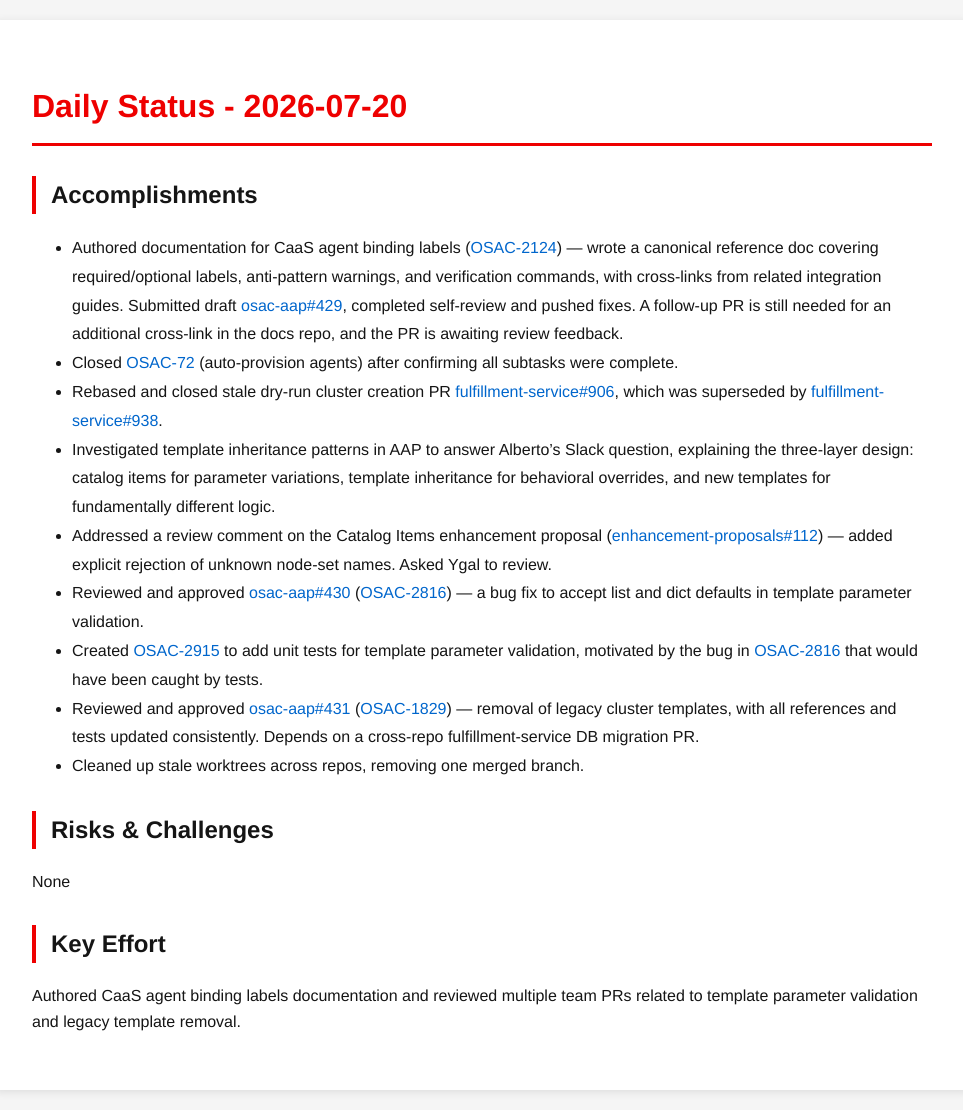
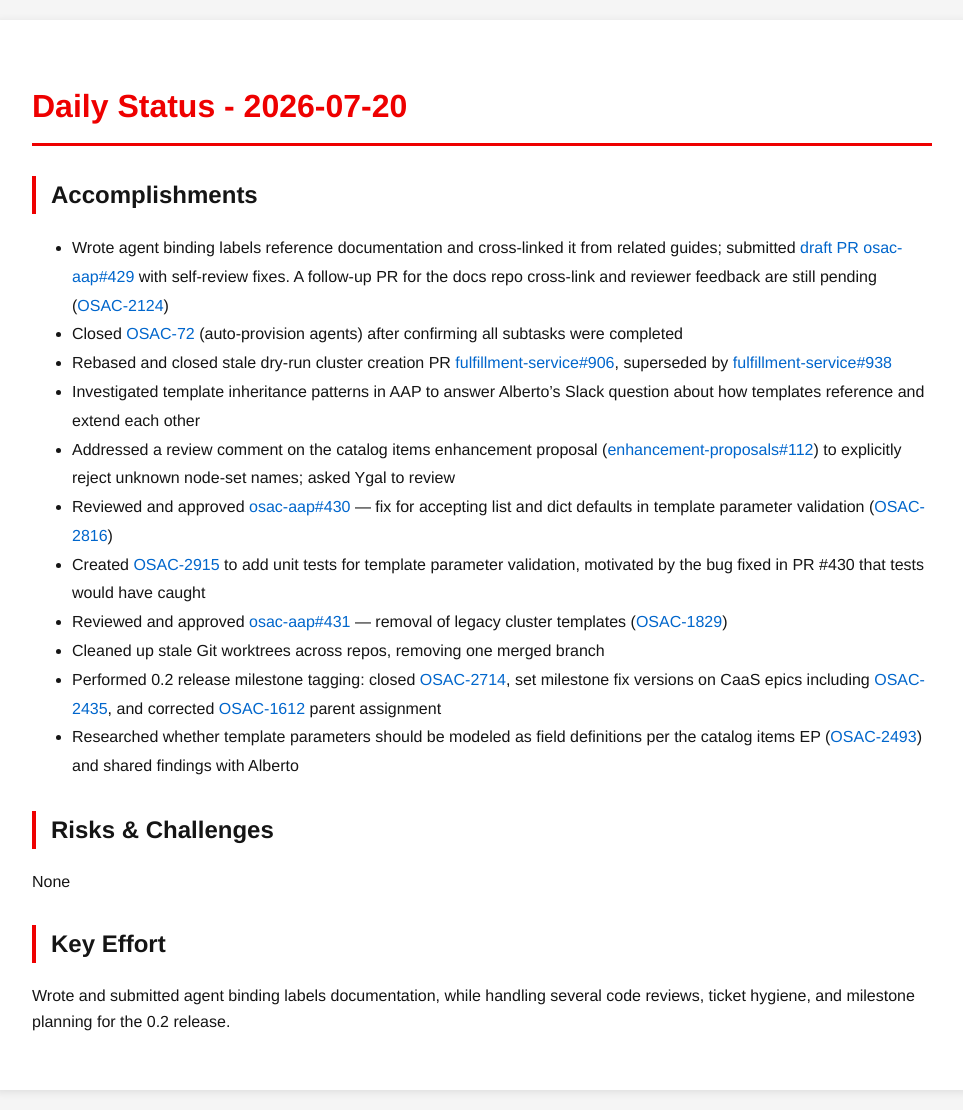
Before and after one commit to tzvatot/daily-status, a Jekyll site: the page built from 2026-07-20.md, in a window 1280 px wide. Shown: the whole page, without its empty margins (158-1121 px from the left). Built offline with Jekyll 4.4.1, drawn with Linux system fonts in a browser that asks for light colours.

Commit message:
Daily status update - 2026-07-20

```diff
--- a/2026-07-20.md
+++ b/2026-07-20.md
@@ -7,18 +7,20 @@
 # Daily Status - 2026-07-20
 
 ## Accomplishments
-- Authored documentation for CaaS agent binding labels ([OSAC-2124](https://redhat.atlassian.net/browse/OSAC-2124)) — wrote a canonical reference doc covering required/optional labels, anti-pattern warnings, and verification commands, with cross-links from related integration guides. Submitted draft [osac-aap#429](https://github.com/osac-project/osac-aap/pull/429), completed self-review and pushed fixes. A follow-up PR is still needed for an additional cross-link in the docs repo, and the PR is awaiting review feedback.
-- Closed [OSAC-72](https://redhat.atlassian.net/browse/OSAC-72) (auto-provision agents) after confirming all subtasks were complete.
-- Rebased and closed stale dry-run cluster creation PR [fulfillment-service#906](https://github.com/osac-project/fulfillment-service/pull/906), which was superseded by [fulfillment-service#938](https://github.com/osac-project/fulfillment-service/pull/938).
-- Investigated template inheritance patterns in AAP to answer Alberto's Slack question, explaining the three-layer design: catalog items for parameter variations, template inheritance for behavioral overrides, and new templates for fundamentally different logic.
-- Addressed a review comment on the Catalog Items enhancement proposal ([enhancement-proposals#112](https://github.com/osac-project/enhancement-proposals/pull/112)) — added explicit rejection of unknown node-set names. Asked Ygal to review.
-- Reviewed and approved [osac-aap#430](https://github.com/osac-project/osac-aap/pull/430) ([OSAC-2816](https://redhat.atlassian.net/browse/OSAC-2816)) — a bug fix to accept list and dict defaults in template parameter validation.
-- Created [OSAC-2915](https://redhat.atlassian.net/browse/OSAC-2915) to add unit tests for template parameter validation, motivated by the bug in [OSAC-2816](https://redhat.atlassian.net/browse/OSAC-2816) that would have been caught by tests.
-- Reviewed and approved [osac-aap#431](https://github.com/osac-project/osac-aap/pull/431) ([OSAC-1829](https://redhat.atlassian.net/browse/OSAC-1829)) — removal of legacy cluster templates, with all references and tests updated consistently. Depends on a cross-repo fulfillment-service DB migration PR.
-- Cleaned up stale worktrees across repos, removing one merged branch.
+- Wrote agent binding labels reference documentation and cross-linked it from related guides; submitted [draft PR osac-aap#429](https://github.com/osac-project/osac-aap/pull/429) with self-review fixes. A follow-up PR for the docs repo cross-link and reviewer feedback are still pending ([OSAC-2124](https://redhat.atlassian.net/browse/OSAC-2124))
+- Closed [OSAC-72](https://redhat.atlassian.net/browse/OSAC-72) (auto-provision agents) after confirming all subtasks were completed
+- Rebased and closed stale dry-run cluster creation PR [fulfillment-service#906](https://github.com/osac-project/fulfillment-service/pull/906), superseded by [fulfillment-service#938](https://github.com/osac-project/fulfillment-service/pull/938)
+- Investigated template inheritance patterns in AAP to answer Alberto's Slack question about how templates reference and extend each other
+- Addressed a review comment on the catalog items enhancement proposal ([enhancement-proposals#112](https://github.com/osac-project/enhancement-proposals/pull/112)) to explicitly reject unknown node-set names; asked Ygal to review
+- Reviewed and approved [osac-aap#430](https://github.com/osac-project/osac-aap/pull/430) — fix for accepting list and dict defaults in template parameter validation ([OSAC-2816](https://redhat.atlassian.net/browse/OSAC-2816))
+- Created [OSAC-2915](https://redhat.atlassian.net/browse/OSAC-2915) to add unit tests for template parameter validation, motivated by the bug fixed in PR #430 that tests would have caught
+- Reviewed and approved [osac-aap#431](https://github.com/osac-project/osac-aap/pull/431) — removal of legacy cluster templates ([OSAC-1829](https://redhat.atlassian.net/browse/OSAC-1829))
+- Cleaned up stale Git worktrees across repos, removing one merged branch
+- Performed 0.2 release milestone tagging: closed [OSAC-2714](https://redhat.atlassian.net/browse/OSAC-2714), set milestone fix versions on CaaS epics including [OSAC-2435](https://redhat.atlassian.net/browse/OSAC-2435), and corrected [OSAC-1612](https://redhat.atlassian.net/browse/OSAC-1612) parent assignment
+- Researched whether template parameters should be modeled as field definitions per the catalog items EP ([OSAC-2493](https://redhat.atlassian.net/browse/OSAC-2493)) and shared findings with Alberto
 
 ## Risks & Challenges
 None
 
 ## Key Effort
-Authored CaaS agent binding labels documentation and reviewed multiple team PRs related to template parameter validation and legacy template removal.
+Wrote and submitted agent binding labels documentation, while handling several code reviews, ticket hygiene, and milestone planning for the 0.2 release.
```
